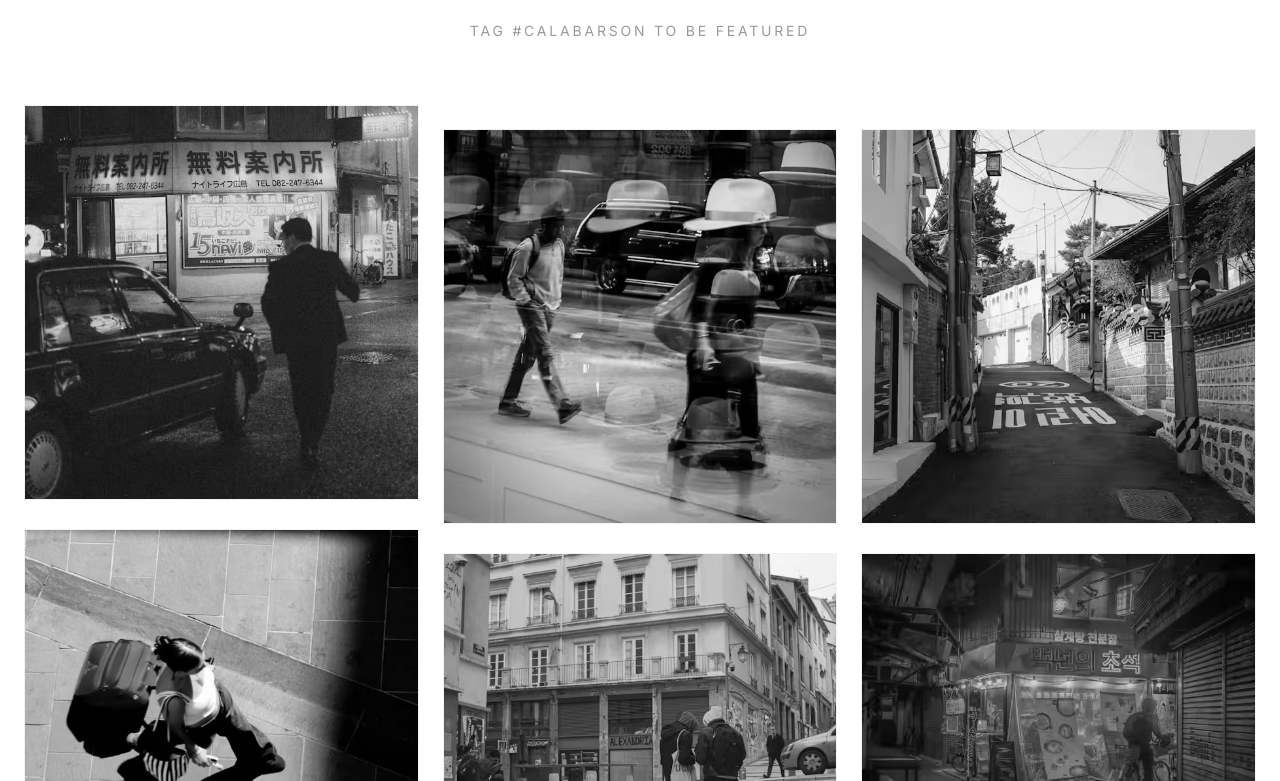
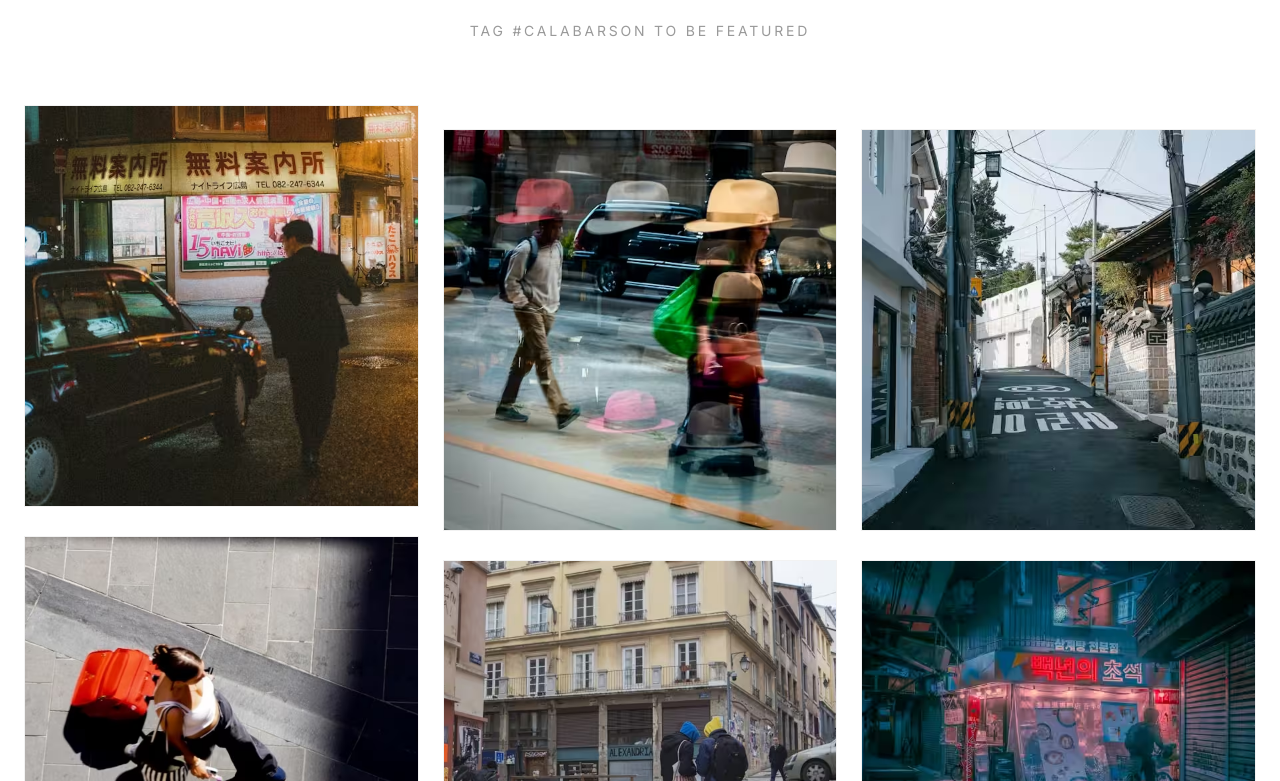
Before and after one commit to textbooknarcissist/calabar-son-1, a React (Vite) app: page / in a window 1280 px wide. Shown: the part 3799-4580 px from the top of the page. Built offline with nearby package versions, Linux system fonts and the light colour scheme.

Commit message:
Final UI refinements: rounded favicon, removed social grayscale, and optimized modal transitions

```diff
--- a/components/SocialProof.tsx
+++ b/components/SocialProof.tsx
@@ -20,7 +20,7 @@ const SocialProof: React.FC = () => {
               <img
                 src={post.image}
                 alt={post.username}
-                className="w-full grayscale dark:contrast-125 group-hover:grayscale-0 transition-all duration-700 group-hover:scale-105"
+                className="w-full h-[300px] sm:h-[400px] object-cover dark:contrast-125 transition-all duration-700 group-hover:scale-105"
               />
               <div className="absolute inset-0 bg-black/60 opacity-0 group-hover:opacity-100 transition-opacity duration-300 flex items-center justify-center p-6">
                 <div className="text-center translate-y-4 group-hover:translate-y-0 transition-transform duration-300">
--- a/index.html
+++ b/index.html
@@ -4,7 +4,10 @@
 <head>
   <meta charset="UTF-8">
   <meta name="viewport" content="width=device-width, initial-scale=1.0">
+  <meta name="description"
+    content="Calabar Son - Premium artisanal streetwear and architectural headwear. Crafted for the elite.">
   <title>Calabar Son | Premium Streetwear</title>
+  <link rel="icon" type="image/svg+xml" href="/favicon.svg" />
   <script src="https://cdn.tailwindcss.com"></script>
   <script>
     tailwind.config = {
```
Also changed, not shown: public/favicon.svg (added).
